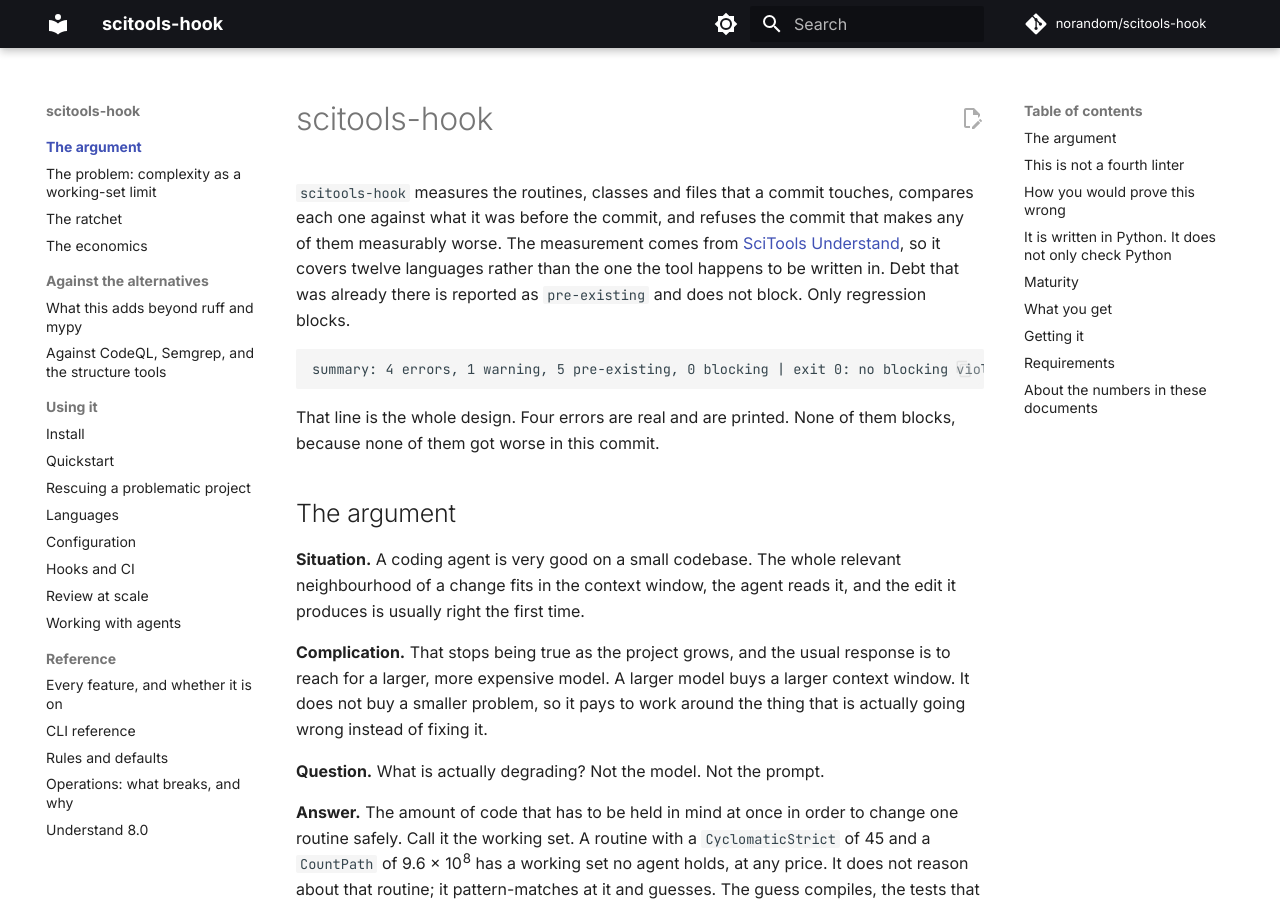
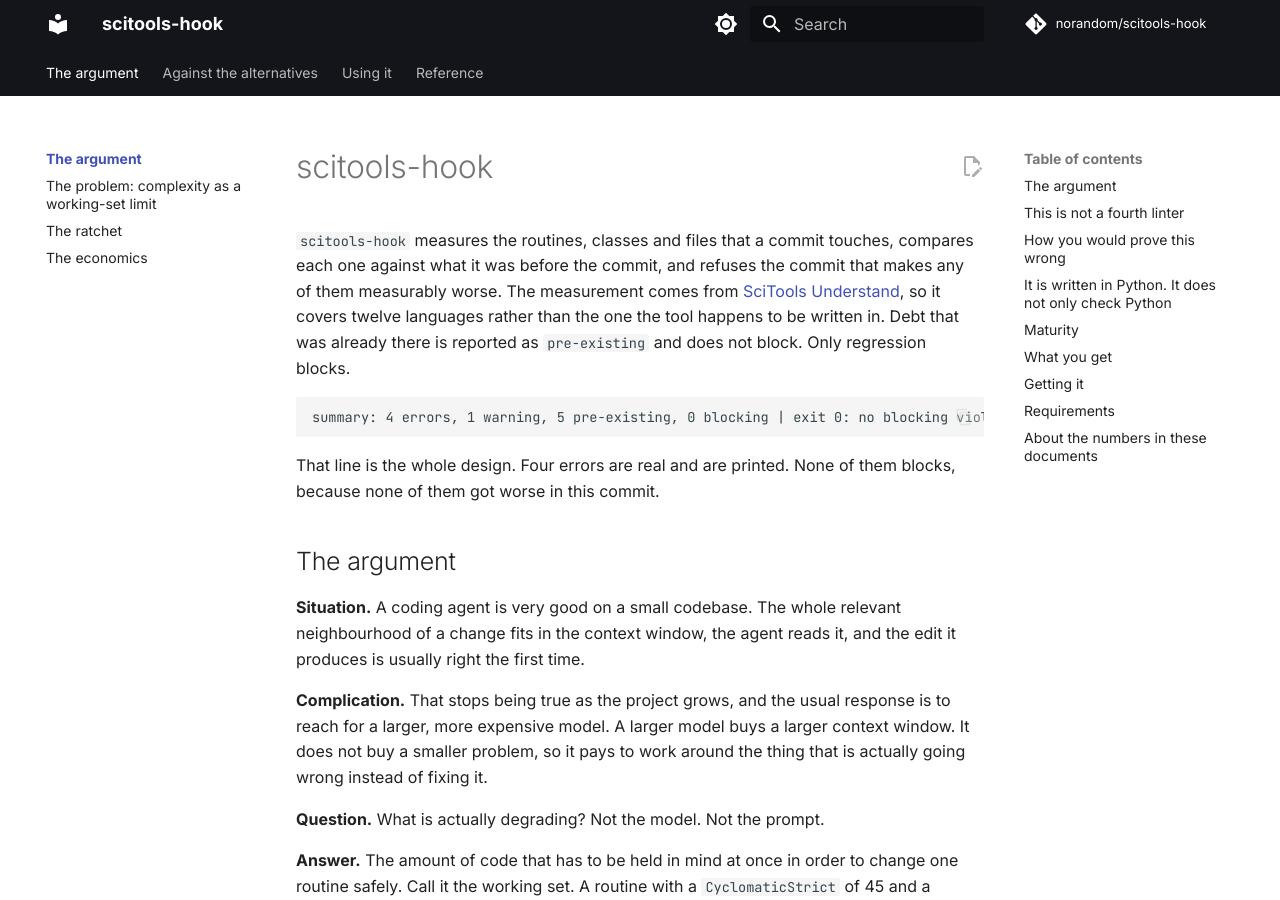
Before and after one commit to norandom/scitools-hook, an MkDocs documentation site: the page built from docs/index.md, in a window 1280 px wide and 900 px high. Built offline with MkDocs 1.6.1 and Material for MkDocs 9.7.7, drawn with Linux system fonts in a browser that asks for light colours; comment, search, counter and statistics services are not loaded.

Commit message:
docs: put the four nav groups in the header as tabs
The site had `navigation.sections` but not `navigation.tabs`, so the four top-level
groups existed only as sidebar sections. Reference -- the CLI, the rules, operations,
the Understand 8.0 page and the new feature list -- was reachable but not visible, and
a reader who did not already know it was there had no reason to look.

With both features on, the groups render as header tabs and their second level
renders as sidebar headings rather than a collapsed tree. Verified on the built site:
four tabs on every page, and the right one marked active.

Co-Authored-By: Claude Opus 5 (1M context) <noreply@anthropic.com>
Claude-Session: https://claude.ai/code/session_01DXqi7Tm39mzDuYuzUhdHuw

```diff
--- a/mkdocs.yml
+++ b/mkdocs.yml
@@ -11,6 +11,11 @@ copyright: MIT licensed.
 theme:
   name: material
   features:
+    # `tabs` puts the four top-level nav groups in the header; `sections` then makes the
+    # second level headings in the sidebar rather than a collapsed tree. Without `tabs` the
+    # groups exist only as sidebar sections, which is how the Reference group -- the CLI, the
+    # rules, the feature list -- was reachable but not visible.
+    - navigation.tabs
     - navigation.sections
     - navigation.top
     - navigation.tracking
```
